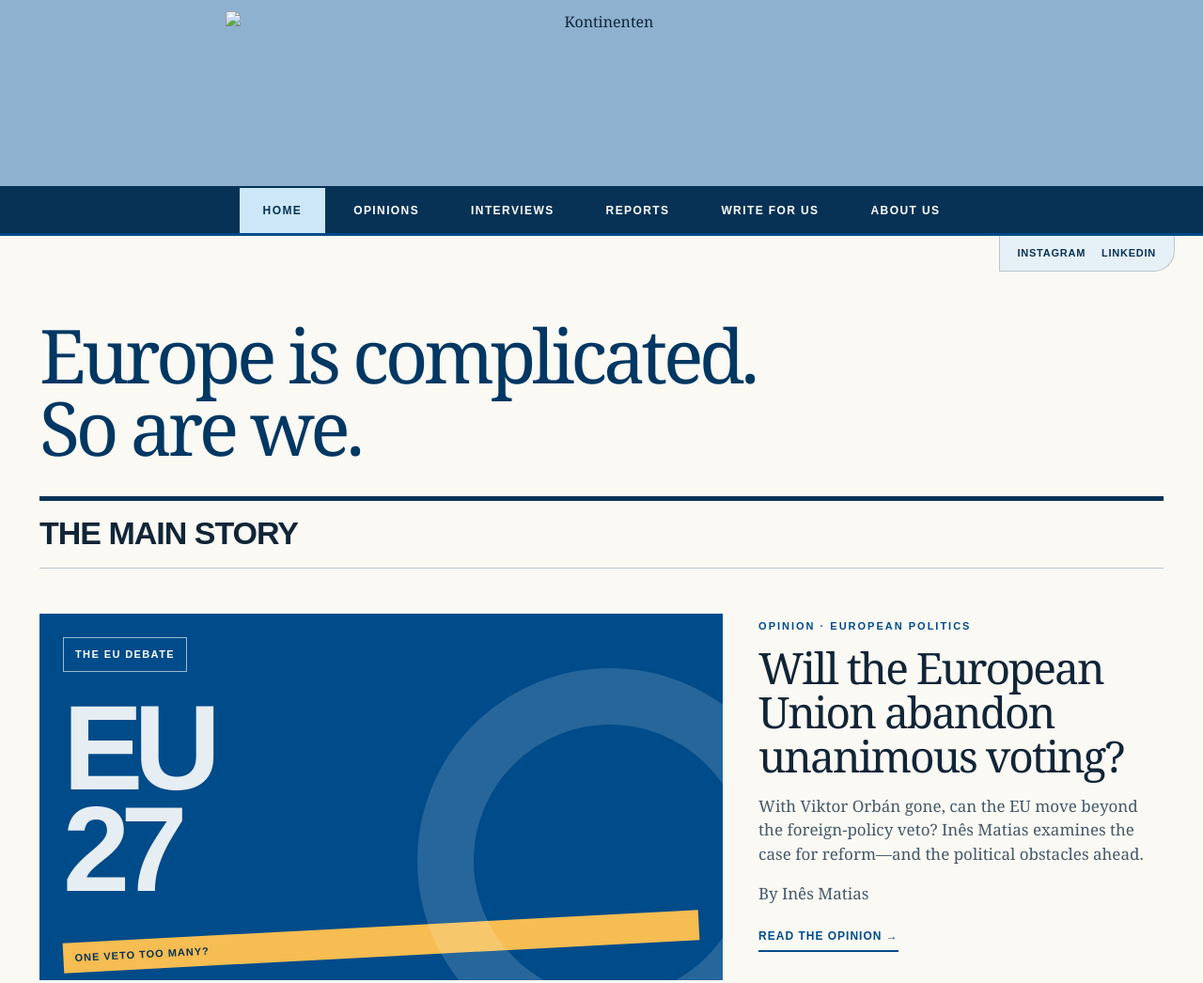
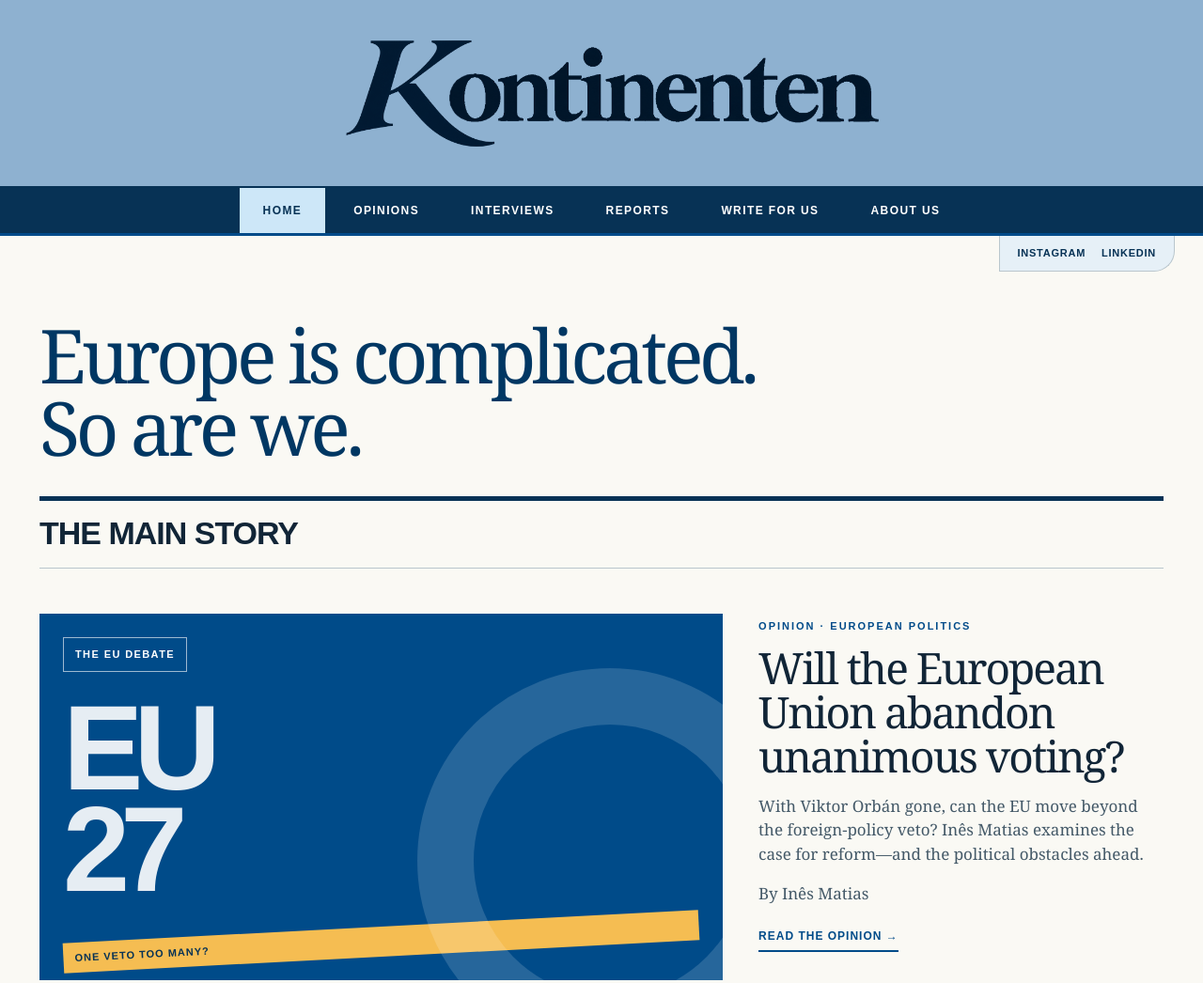
Before and after one commit to kontinenten/kontinenten, a plain HTML site: page index.html in a window 1280 px wide. Shown: the top 1046 px of the page at 94% size. Drawn offline with Linux system fonts and the light colour scheme.

Commit message:
wrong path of image

```diff
--- a/index.html
+++ b/index.html
@@ -216,7 +216,7 @@ nav{position:sticky;top:0;z-index:5;background:var(--blue-dark);border-top:2px s
 <link href="./kontinenten-k-icon.png" rel="icon" type="image/png"></head>
 <body><div class="shell">
 <header class="masthead">
-<img alt="Kontinenten" class="continental-logo" height="401" src="./kontinenten-logo.png" width="1588">
+<img alt="Kontinenten" class="continental-logo" height="401" src="./kontinenten logo.png" width="1588">
 </header>
 <nav aria-label="Main navigation" id="site-nav" class="">
 <button class="mobile-menu-toggle" type="button" aria-controls="primary-nav-links" aria-expanded="false">
```
